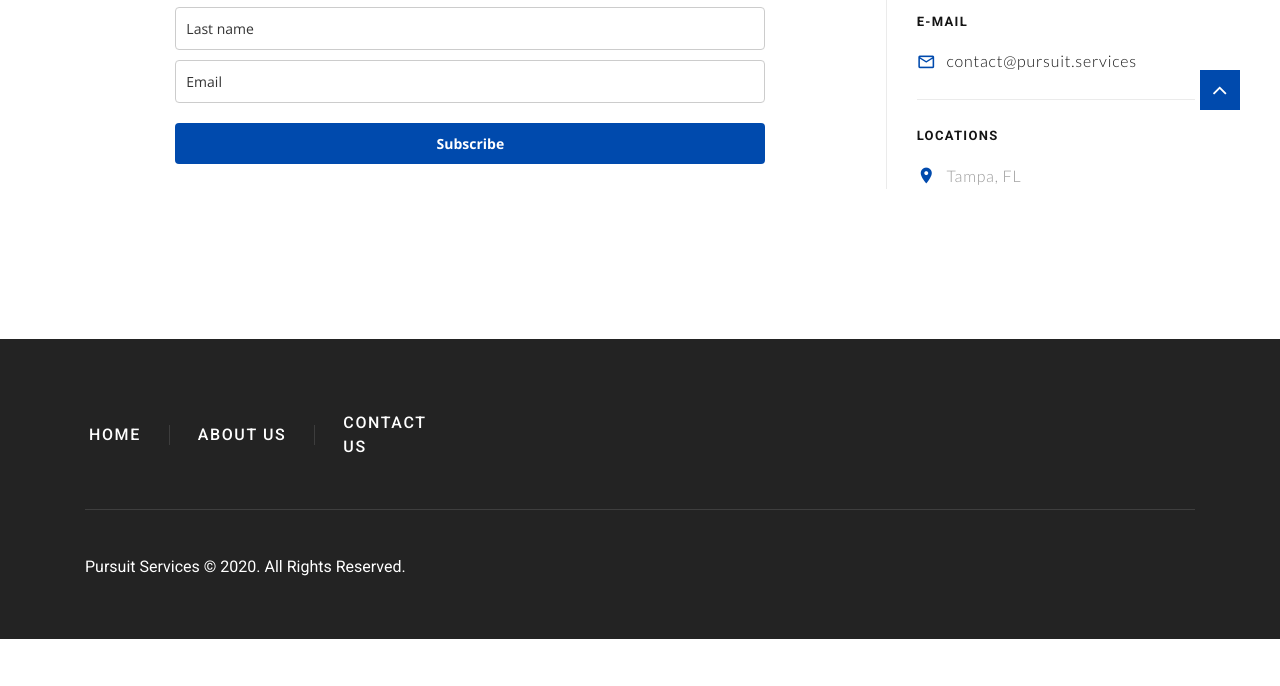
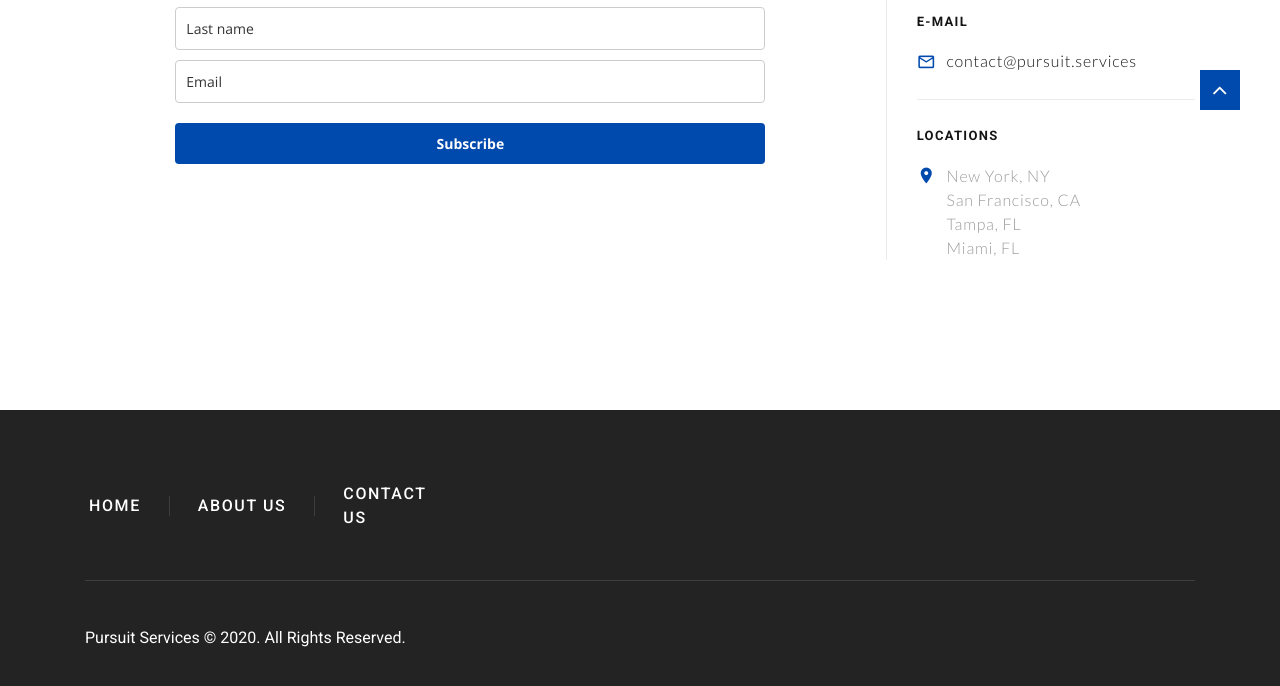
Before and after one commit to success-sciences/pursuitservices, a plain HTML site: page contacts.html in a window 1280 px wide. Shown: the part 750-1436 px from the top of the page. Before the commit the page ends 1389 px from the top, so only its background shows below. Drawn offline with nearby package versions, Linux system fonts and the light colour scheme.

Commit message:
Update contacts.html

```diff
--- a/contacts.html
+++ b/contacts.html
@@ -185,7 +185,10 @@ var ml_account = ml('accounts', '756750', 'v8v4a4r9i6', 'load');
                 <p class="heading-8">Locations</p>
                 <div class="unit flex-row unit-spacing-xxs">
                   <div class="unit__left"><span class="icon icon-sm icon-primary material-icons-location_on"></span></div>
-                  <div class="unit__body">Tampa, FL</a></div>
+                  <div class="unit__body">New York, NY</a>
+				  <div class="unit__body">San Francisco, CA</a>
+				  <div class="unit__body">Tampa, FL</a>
+				  <div class="unit__body">Miami, FL</a></div>
                 </div>
               </div>
             </div>
```
